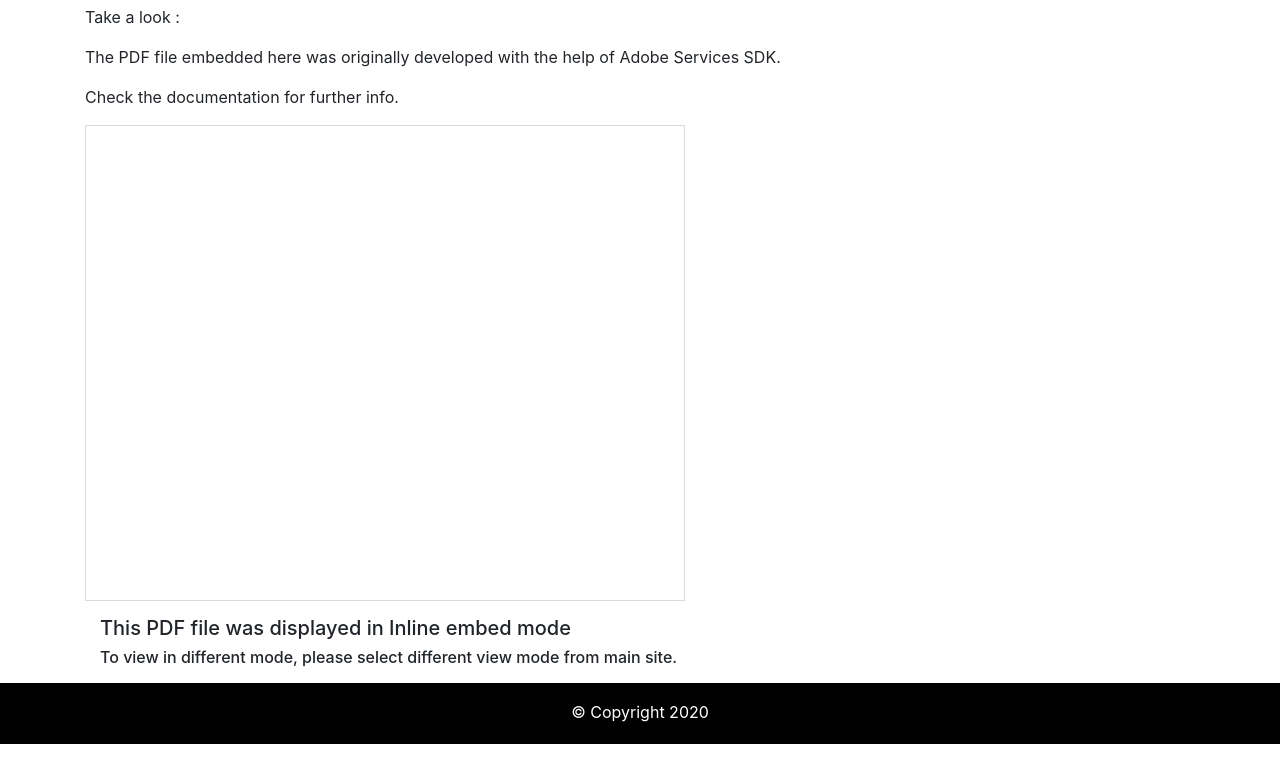
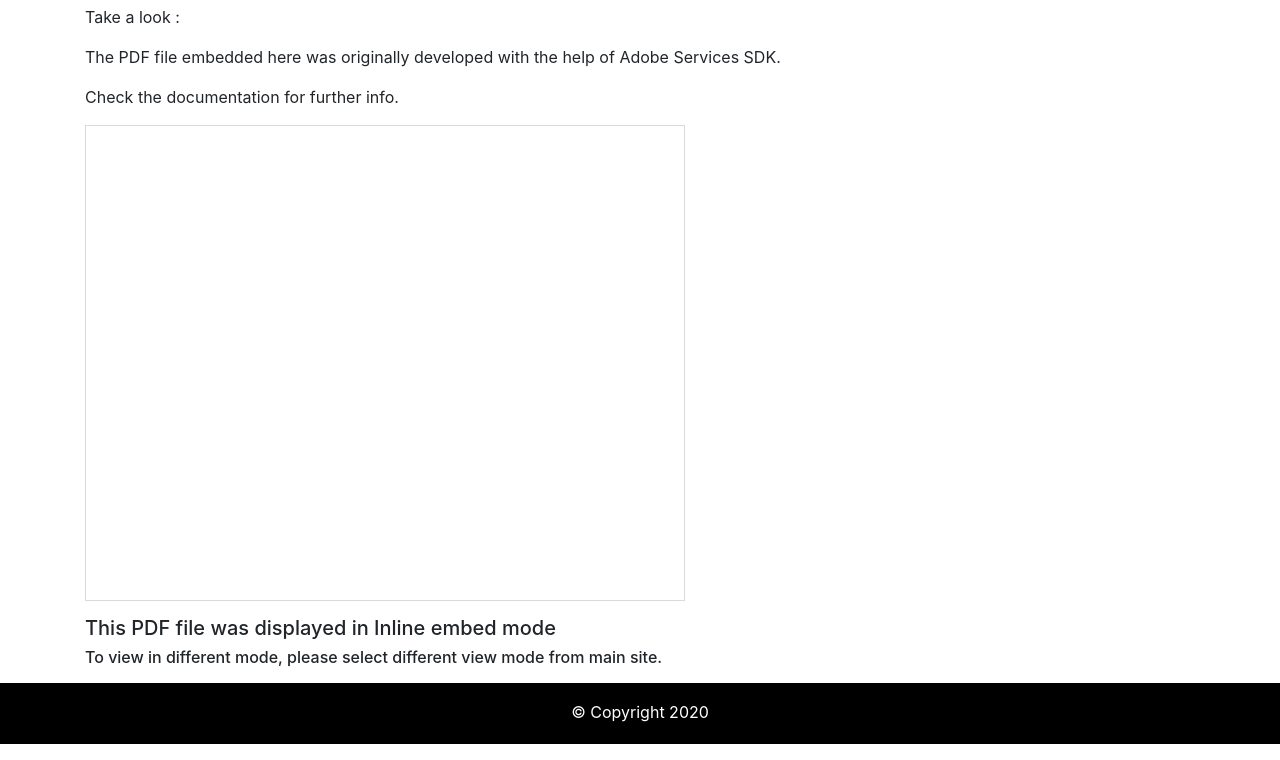
Before and after one commit to hjhardik/AdobePdfSDK, a website: page views/Sized Container Embed Mode/index.html in a window 1280 px wide. Shown: the part 93-853 px from the top of the page. Drawn offline with nearby package versions, Linux system fonts and the light colour scheme.

Commit message:
Update index.html

```diff
--- a/views/Sized Container Embed Mode/index.html
+++ b/views/Sized Container Embed Mode/index.html
@@ -36,7 +36,7 @@
           <p>The PDF file embedded here was originally developed with the help of Adobe Services SDK.</p>
           <p>Check the documentation for further info.</p>
     <div id="adobe-dc-view" style="height: 476px; width: 600px; border: 1px solid #dadada;"></div>
-          <div class="container" style="margin-top:15px;">
+          <div style="margin-top:15px;">
       <h5>This PDF file was displayed in Inline embed mode</h4>
       <h6>To view in different mode, please select different view mode from main site.</h5>
     </div>
```
